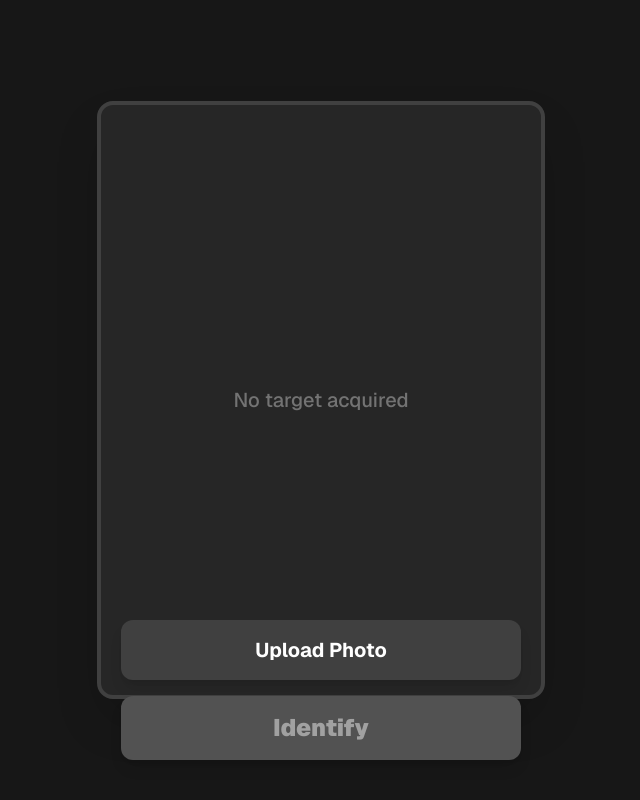
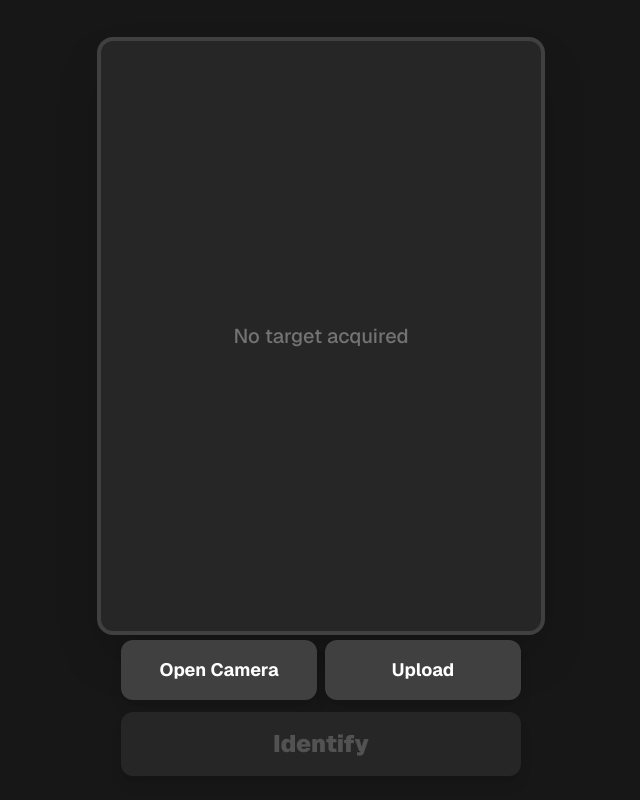
Before and after one commit to amalsony/seefood, a Next.js app: page / in a window 1280 px wide. Shown: the whole page, without its empty margins (319-959 px from the left). Built offline with nearby package versions, Linux system fonts and the light colour scheme.

Commit message:
added camera feature

```diff
--- a/app/page.tsx
+++ b/app/page.tsx
@@ -1,6 +1,6 @@
 "use client";
 
-import { useState } from "react";
+import { useState, useRef } from "react";
 
 export default function SeeFoodApp() {
   const [selectedFile, setSelectedFile] = useState<File | null>(null);
@@ -8,13 +8,71 @@ export default function SeeFoodApp() {
   const [verdict, setVerdict] = useState<"hotdog" | "not_hotdog" | null>(null);
   const [isLoading, setIsLoading] = useState(false);
 
-  // Handle the file selection and create a temporary URL for the preview
+  // Camera State
+  const [isCameraMode, setIsCameraMode] = useState(false);
+  const videoRef = useRef<HTMLVideoElement>(null);
+  const streamRef = useRef<MediaStream | null>(null);
+
+  // 1. Start the Camera
+  const startCamera = async () => {
+    setVerdict(null);
+    setSelectedFile(null);
+    setPreviewUrl(null);
+    setIsCameraMode(true);
+
+    try {
+      // facingMode: 'environment' tries to use the back camera on mobile devices
+      const stream = await navigator.mediaDevices.getUserMedia({
+        video: { facingMode: "environment" },
+      });
+      if (videoRef.current) {
+        videoRef.current.srcObject = stream;
+      }
+      streamRef.current = stream;
+    } catch (err) {
+      console.error("Camera error:", err);
+      alert("Could not access the camera. Check your browser permissions.");
+      setIsCameraMode(false);
+    }
+  };
+
+  // 2. Stop the Camera
+  const stopCamera = () => {
+    if (streamRef.current) {
+      streamRef.current.getTracks().forEach((track) => track.stop());
+    }
+    setIsCameraMode(false);
+  };
+
+  // 3. Snap the Photo
+  const capturePhoto = () => {
+    if (videoRef.current) {
+      const canvas = document.createElement("canvas");
+      canvas.width = videoRef.current.videoWidth;
+      canvas.height = videoRef.current.videoHeight;
+      const ctx = canvas.getContext("2d");
+      ctx?.drawImage(videoRef.current, 0, 0);
+
+      // Convert the canvas drawing into a standard File object
+      canvas.toBlob((blob) => {
+        if (blob) {
+          const file = new File([blob], "capture.jpg", { type: "image/jpeg" });
+          setSelectedFile(file);
+          setPreviewUrl(URL.createObjectURL(file));
+          stopCamera(); // Turn off the live feed once we have the picture
+        }
+      }, "image/jpeg");
+    }
+  };
+
+  // Handle standard file uploads
   const handleImageChange = (e: React.ChangeEvent<HTMLInputElement>) => {
     const file = e.target.files?.[0];
     if (file) {
+      if (isCameraMode) stopCamera();
       setSelectedFile(file);
       setPreviewUrl(URL.createObjectURL(file));
-      setVerdict(null); // Reset the verdict when a new image is chosen
+      setVerdict(null);
     }
   };
 
@@ -35,6 +93,7 @@ export default function SeeFoodApp() {
       });
 
       const data = await response.json();
+      console.log("Model Scores:", data.rawScores); // The debugging line!
 
       if (response.ok) {
         setVerdict(data.class);
@@ -50,8 +109,8 @@ export default function SeeFoodApp() {
   };
 
   return (
-    <main className="relative flex flex-col items-center justify-center min-h-screen bg-neutral-900 overflow-hidden font-sans">
-      {/* 1. The Banner Overlay (Only shows if we have a verdict) */}
+    <main className="relative flex flex-col items-center justify-center min-h-screen bg-neutral-900 overflow-hidden font-sans pb-32">
+      {/* The Banner Overlay */}
       {verdict === "hotdog" && (
         <div className="absolute top-0 left-0 w-full bg-green-500 text-white text-6xl font-black py-6 text-center z-20 shadow-2xl tracking-tighter">
           Hotdog!
@@ -65,22 +124,34 @@ export default function SeeFoodApp() {
         </div>
       )}
 
-      {/* 2. The Main Image Display */}
+      {/* The Main Image Display / Viewfinder */}
       <div className="relative w-full max-w-md aspect-[3/4] bg-neutral-800 rounded-2xl overflow-hidden shadow-2xl border-4 border-neutral-700 z-10 flex items-center justify-center">
-        {previewUrl ? (
+        {/* State 1: Live Camera Feed */}
+        <video
+          ref={videoRef}
+          autoPlay
+          playsInline
+          className={`object-cover w-full h-full ${isCameraMode ? "block" : "hidden"}`}
+        />
+
+        {/* State 2: Captured Photo or Uploaded File */}
+        {!isCameraMode && previewUrl && (
           // eslint-disable-next-line @next/next/no-img-element
           <img
             src={previewUrl}
             alt="Target"
             className="object-cover w-full h-full"
           />
-        ) : (
+        )}
+
+        {/* State 3: Empty State */}
+        {!isCameraMode && !previewUrl && (
           <span className="text-neutral-500 text-xl font-medium">
             No target acquired
           </span>
         )}
 
-        {/* Loading Spinner Overlay */}
+        {/* Loading Spinner */}
         {isLoading && (
           <div className="absolute inset-0 bg-black/60 flex items-center justify-center backdrop-blur-sm z-30">
             <div className="animate-spin rounded-full h-20 w-20 border-t-4 border-b-4 border-white"></div>
@@ -88,11 +159,26 @@ export default function SeeFoodApp() {
         )}
       </div>
 
-      {/* 3. The Control Panel */}
-      <div className="absolute bottom-10 flex flex-col gap-4 z-20 w-full max-w-md px-6">
-        {/* Hidden File Input mapped to a styled label */}
-        <label className="w-full bg-neutral-700 hover:bg-neutral-600 text-white text-xl font-bold py-4 rounded-xl cursor-pointer text-center transition-colors shadow-lg">
-          Upload Photo
+      {/* The Control Panel */}
+      <div className="absolute bottom-6 flex flex-col gap-3 z-20 w-full max-w-md px-6">
+        {/* Action Buttons based on state */}
+        {isCameraMode ? (
+          <button
+            onClick={capturePhoto}
+            className="w-full bg-white hover:bg-neutral-200 text-neutral-900 text-xl font-bold py-4 rounded-xl transition-colors shadow-lg"
+          >
+            📸 Snap Photo
+          </button>
+        ) : (
+          <div className="flex gap-2">
+            <button
+              onClick={startCamera}
+              className="flex-1 bg-neutral-700 hover:bg-neutral-600 text-white text-lg font-bold py-4 rounded-xl transition-colors shadow-lg"
+            >
+              Open Camera
+            </button>
+            <label className="flex-1 bg-neutral-700 hover:bg-neutral-600 text-white text-lg font-bold py-4 rounded-xl cursor-pointer text-center transition-colors shadow-lg">
+              Upload
               <input
                 type="file"
                 accept="image/*"
@@ -100,11 +186,14 @@ export default function SeeFoodApp() {
                 onChange={handleImageChange}
               />
             </label>
+          </div>
+        )}
 
+        {/* The Big Identify Button */}
         <button
           onClick={analyzeImage}
-          disabled={!selectedFile || isLoading}
-          className="w-full bg-cyan-400 hover:bg-cyan-300 disabled:bg-neutral-600 disabled:text-neutral-400 text-neutral-900 text-2xl font-black py-4 rounded-xl transition-colors shadow-lg"
+          disabled={!selectedFile || isLoading || isCameraMode}
+          className="w-full bg-cyan-400 hover:bg-cyan-300 disabled:bg-neutral-800 disabled:text-neutral-600 text-neutral-900 text-2xl font-black py-4 rounded-xl transition-colors shadow-lg"
         >
           {isLoading ? "Analyzing..." : "Identify"}
         </button>
```
Lines whose indentation alone changed are shown as unchanged.
